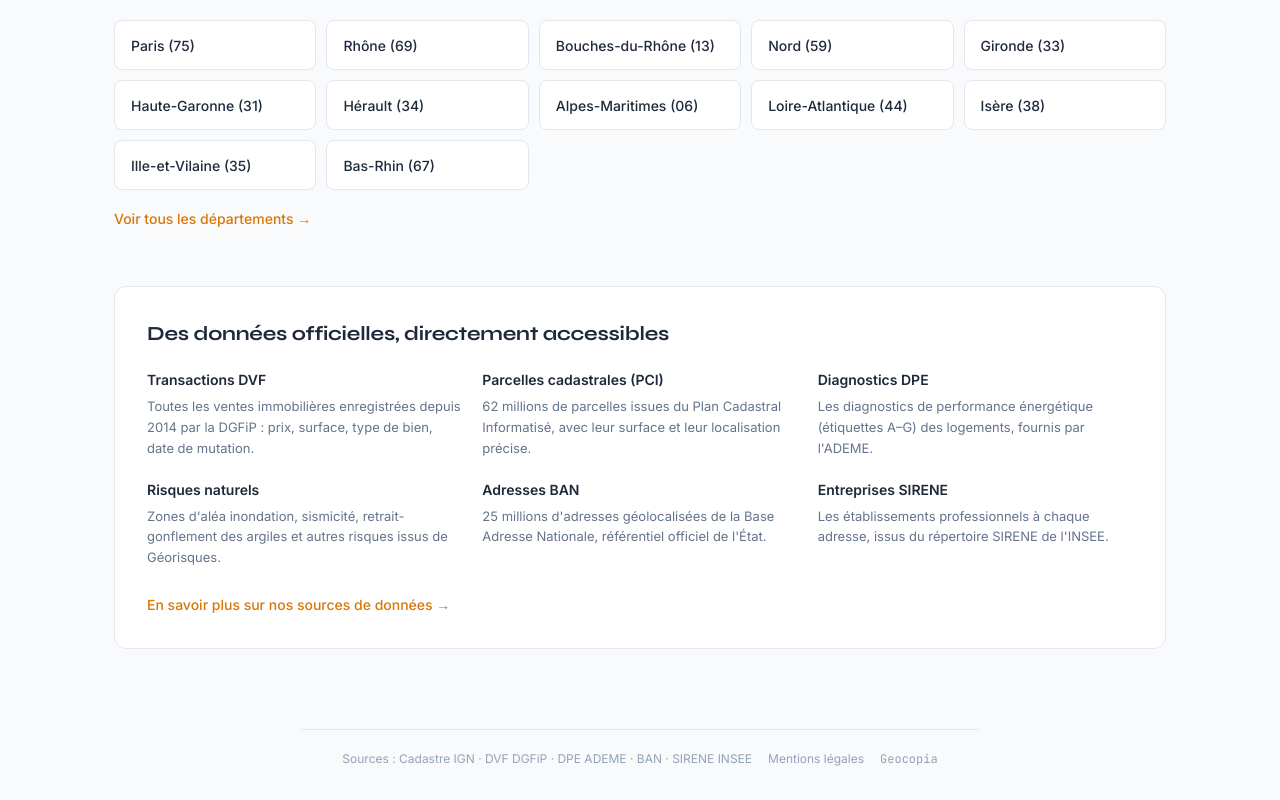
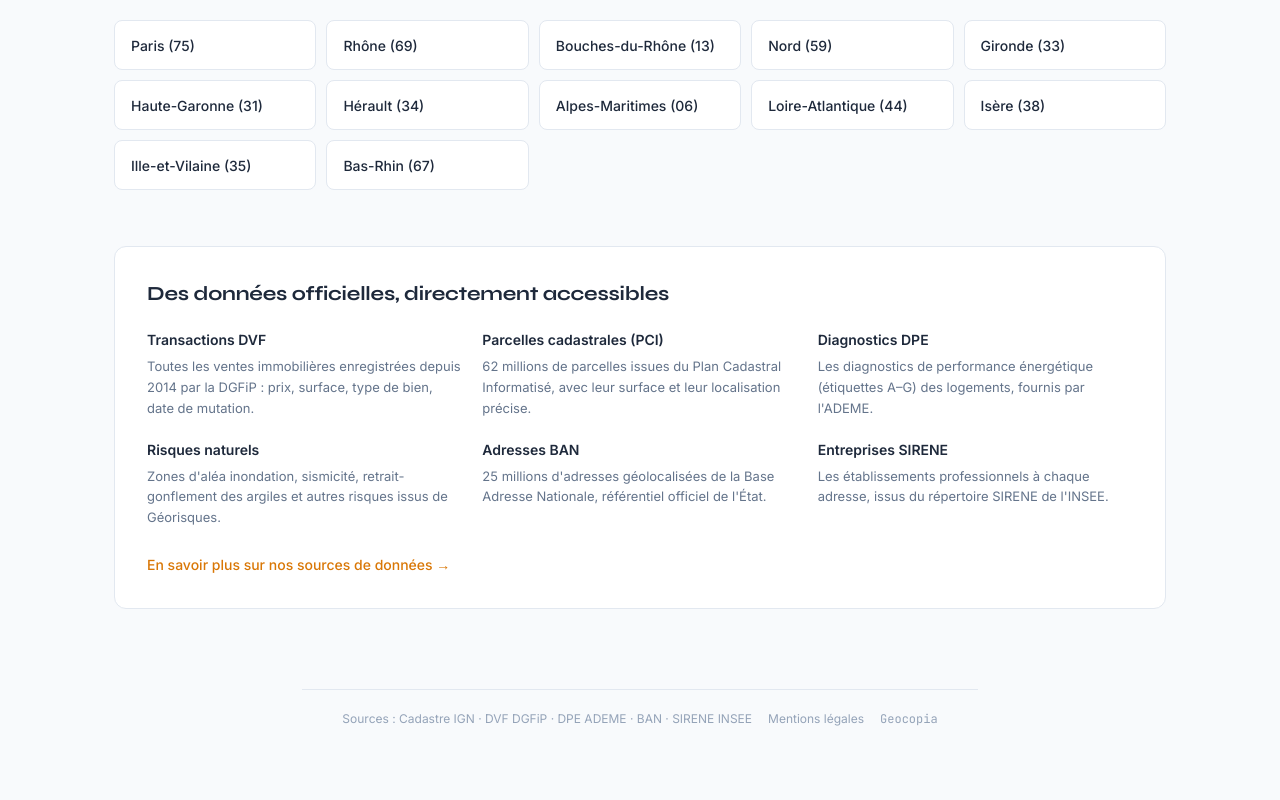
Before and after one commit to dcrproj/alua, a Next.js app in the folder alua-frontend/: page / in a window 1280 px wide. Shown: the part 1402-2202 px from the top of the page. After the commit the page ends 2162 px from the top, so only its background shows below. Built offline with nearby package versions, Linux system fonts and the light colour scheme; no server answers.

Commit message:
remove unused link

```diff
--- a/alua-frontend/src/app/page.tsx
+++ b/alua-frontend/src/app/page.tsx
@@ -233,13 +233,6 @@ export default function HomePage() {
                 </Link>
               ))}
             </div>
-            <div style={{ marginTop: 16 }}>
-              <Link href="/regions" prefetch={false} style={{
-                fontSize: 14, color: 'var(--amber-600)', textDecoration: 'none', fontWeight: 500,
-              }}>
-                Voir tous les départements →
-              </Link>
-            </div>
           </section>
 
           {/* Ce que contient Geocopia */}
```
